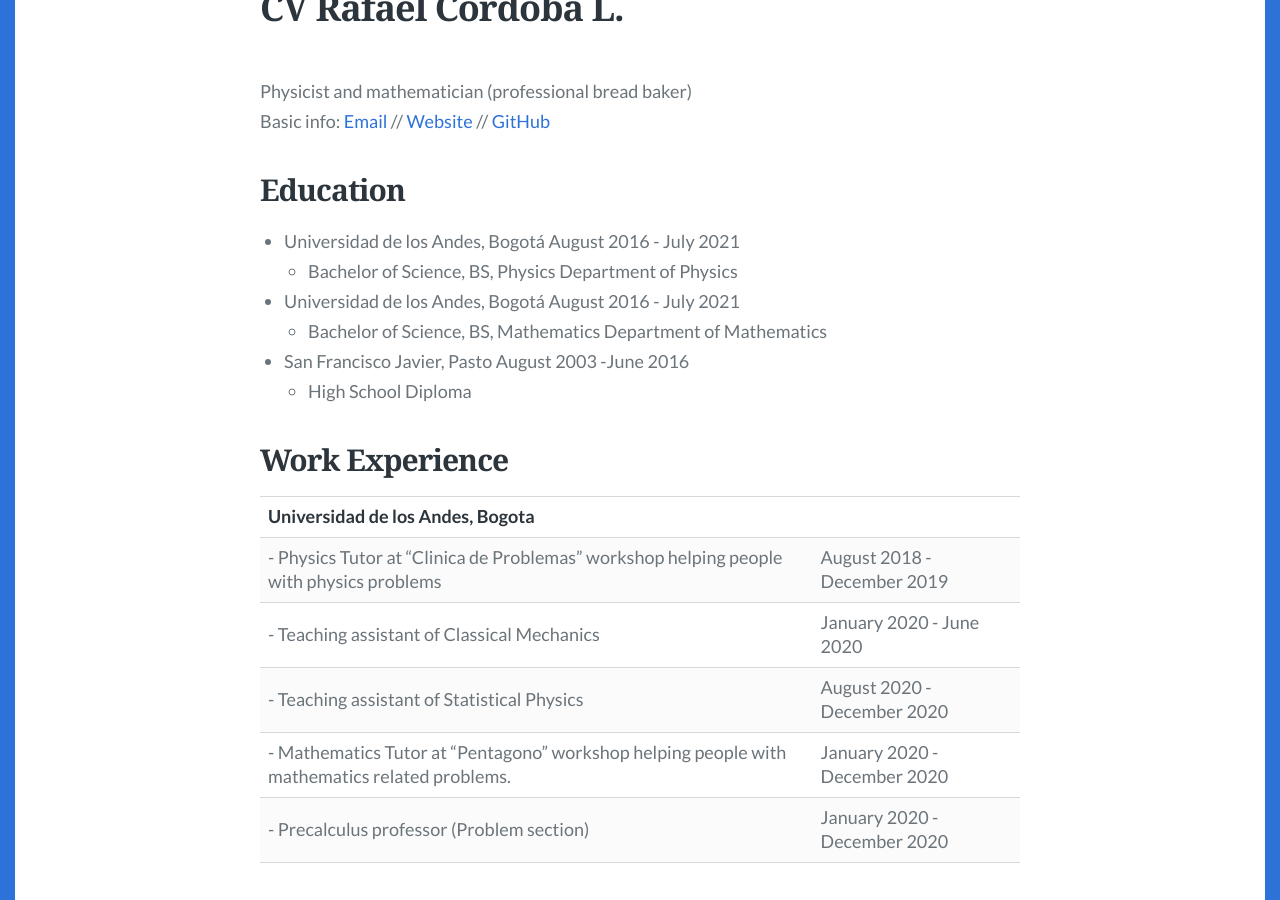
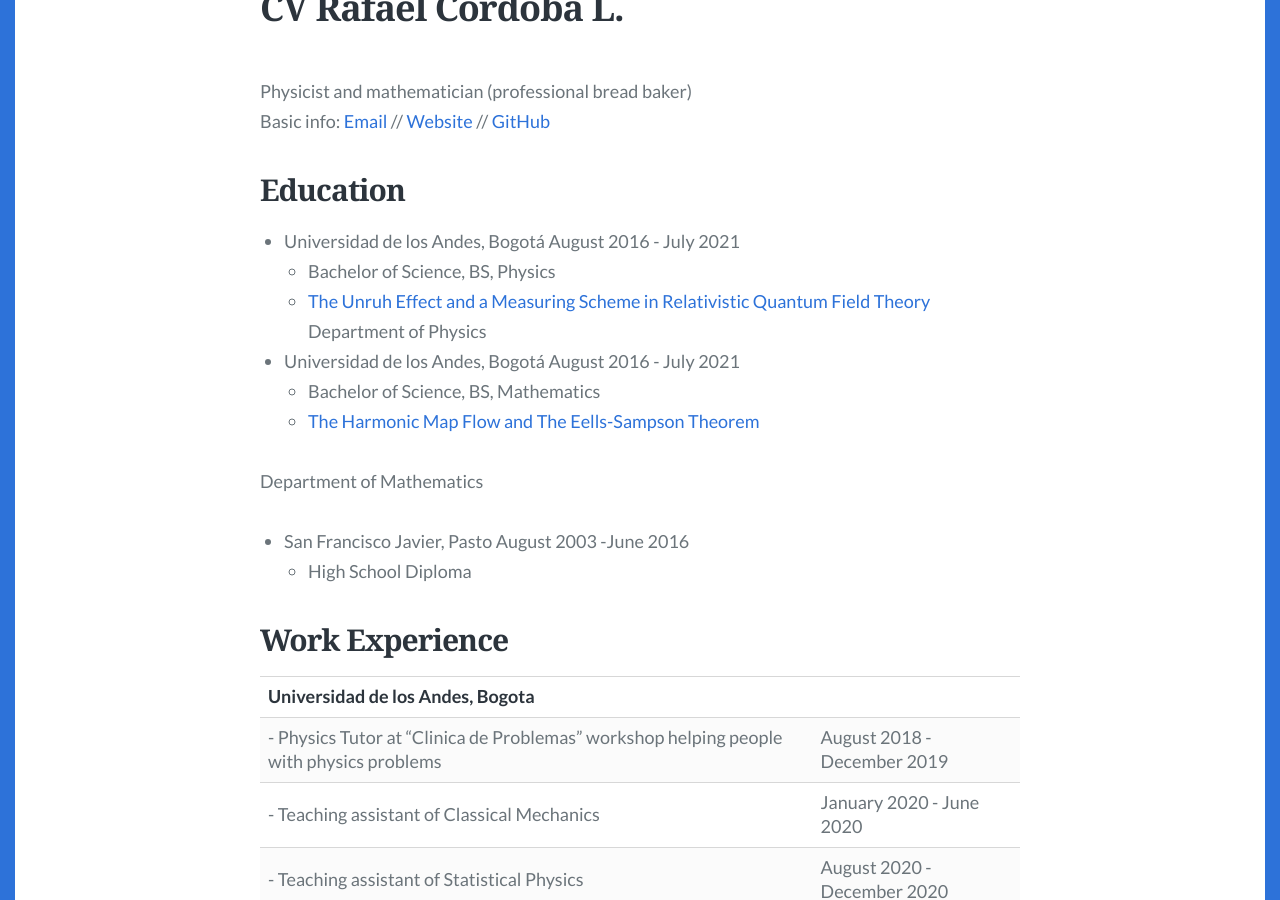
Before and after one commit to rafaf991/rafaf991.github.io, a Jekyll site: the page built from style-guide.md, in a window 1280 px wide and 900 px high, scrolled down 3472 px. Built offline with Jekyll 4.4.1, drawn with Linux system fonts in a browser that asks for light colours; some web fonts are replaced.

Commit message:
new changes

```diff
--- a/style-guide.md
+++ b/style-guide.md
@@ -110,10 +110,13 @@
 
 +  Universidad de los Andes, Bogotá  August 2016 - July 2021
     - Bachelor of Science, BS, Physics
+    - [The Unruh Effect and a Measuring Scheme in Relativistic Quantum Field Theory](https://rafaf991.github.io/PhysicsThesis)
  Department of Physics
 
 + Universidad de los Andes, Bogotá  August 2016 - July 2021
     - Bachelor of Science, BS, Mathematics
+    - [The Harmonic Map Flow and The Eells-Sampson Theorem](https://rafaf991.github.io/MathematicsThesis)
+
  Department of Mathematics
 
 + San Francisco Javier, Pasto  August 2003 -June 2016
```
